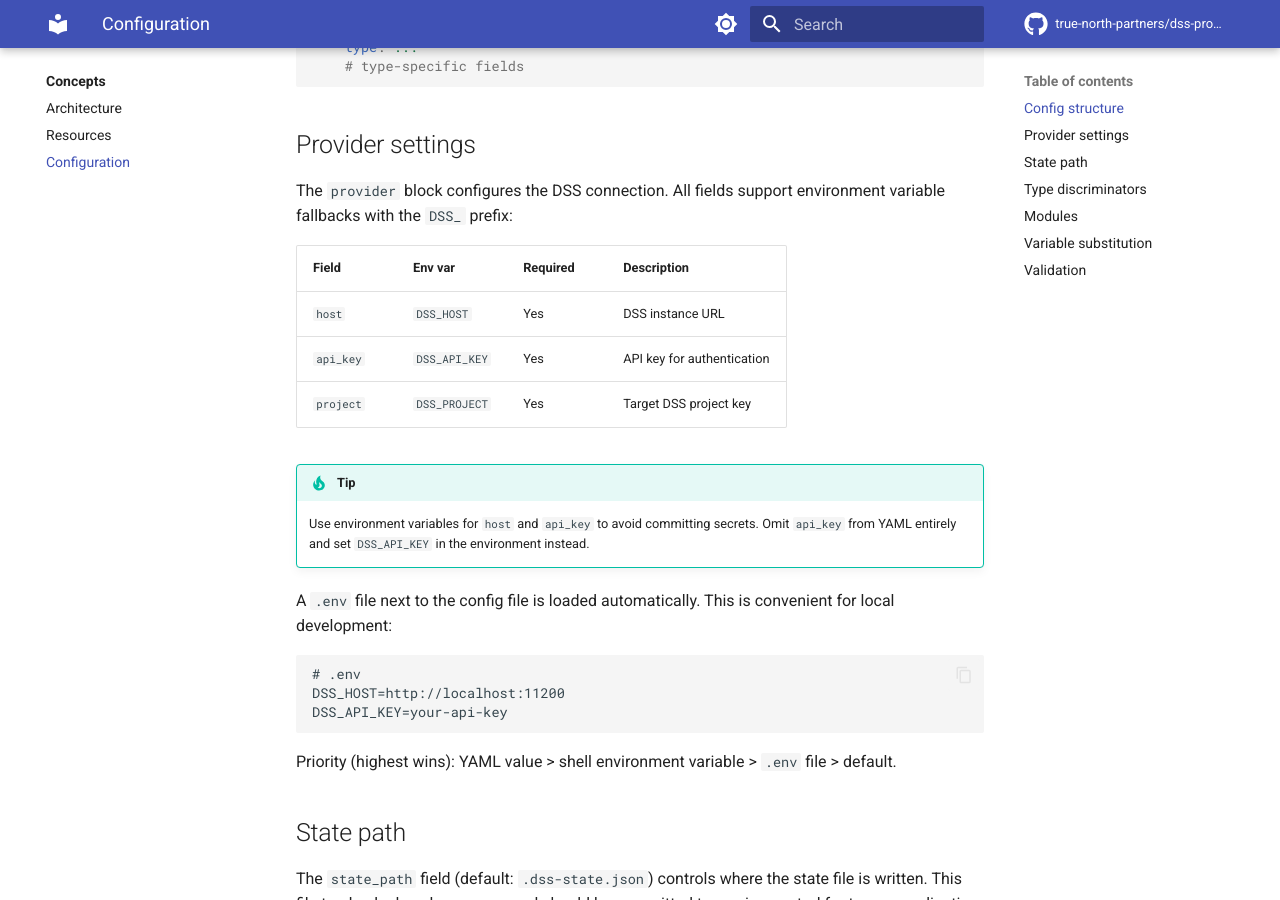
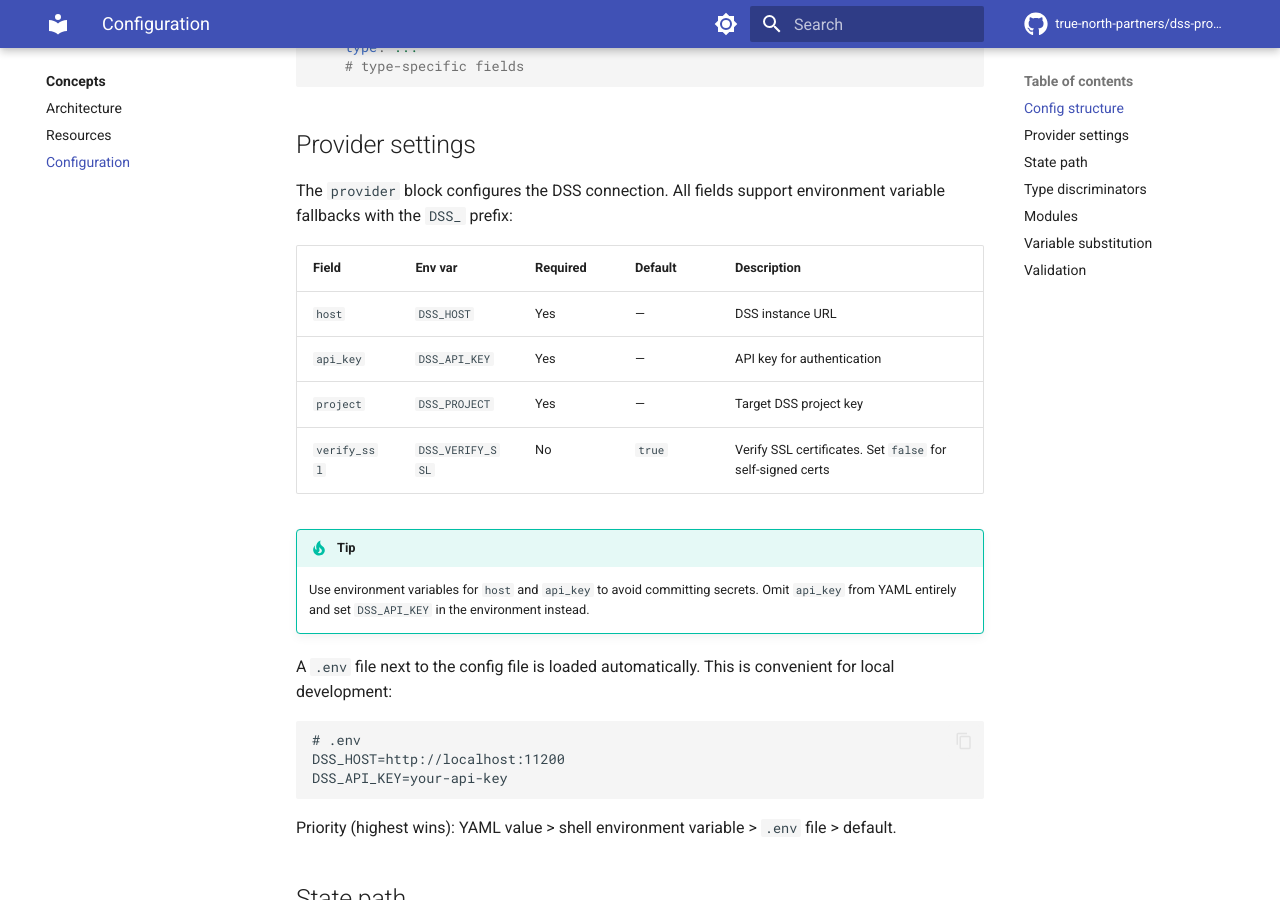
Before and after one commit to true-north-partners/dss-provisioner, an MkDocs documentation site: the page built from docs/concepts/configuration.md, in a window 1280 px wide and 900 px high, scrolled down 970 px. Built offline with MkDocs 1.6.1 and Material for MkDocs 9.7.7, drawn with Linux system fonts in a browser that asks for light colours; comment, search, counter and statistics services are not loaded; the version menu is left out.

Commit message:
docs: add verify_ssl to provider field tables

```diff
--- a/docs/concepts/configuration.md
+++ b/docs/concepts/configuration.md
@@ -46,11 +46,12 @@ recipes:
 
 The `provider` block configures the DSS connection. All fields support environment variable fallbacks with the `DSS_` prefix:
 
-| Field | Env var | Required | Description |
-|---|---|---|---|
-| `host` | `DSS_HOST` | Yes | DSS instance URL |
-| `api_key` | `DSS_API_KEY` | Yes | API key for authentication |
-| `project` | `DSS_PROJECT` | Yes | Target DSS project key |
+| Field | Env var | Required | Default | Description |
+|---|---|---|---|---|
+| `host` | `DSS_HOST` | Yes | — | DSS instance URL |
+| `api_key` | `DSS_API_KEY` | Yes | — | API key for authentication |
+| `project` | `DSS_PROJECT` | Yes | — | Target DSS project key |
+| `verify_ssl` | `DSS_VERIFY_SSL` | No | `true` | Verify SSL certificates. Set `false` for self-signed certs |
 
 !!! tip
     Use environment variables for `host` and `api_key` to avoid committing secrets. Omit `api_key` from YAML entirely and set `DSS_API_KEY` in the environment instead.
```
Also changed, not shown: docs/guides/yaml-config.md (+1 -0 lines).
